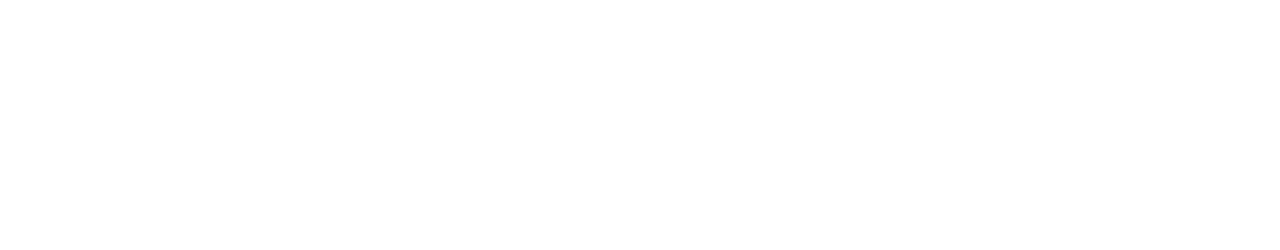
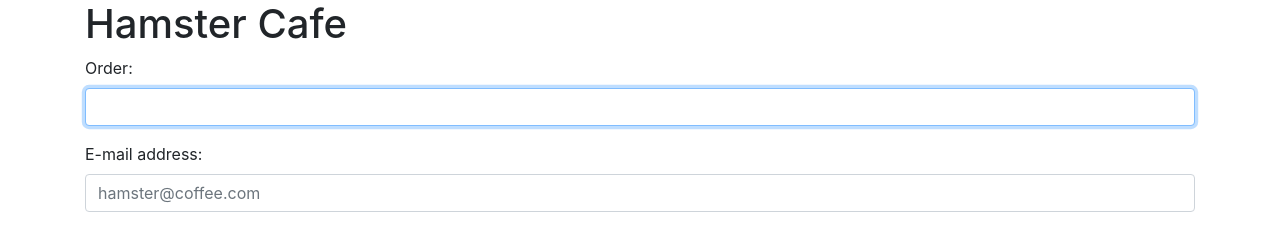
Before and after one commit to HamsterBay/cafe-hamster, a plain HTML site: page index.html in a window 1280 px wide. Drawn offline with nearby package versions, Linux system fonts and the light colour scheme.

Commit message:
Start working on UI.

```diff
--- a/index.html
+++ b/index.html
@@ -2,9 +2,30 @@
 <html>
   <head>
     <meta charset="utf-8">
-    <title>Cafe Hamster</title>
+    <title>Café Hamster</title>
+    <link rel="stylesheet" href="https://cdnjs.cloudflare.com/ajax/libs/twitter-bootstrap/4.0.0/css/bootstrap.css" />
   </head>
-  <body>
+  <body class="container">
+    <header>
+      <h1>Hamster Cafe</h1>
+    </header>
+    <section>
+      <div class="panel panel-default">
+        <div class="panel-body">
+        <form data-order="formular">
+          <div class="form-group">
+            <label for="coffeeOrder">Order:</label>
+            <input class="form-control" name="coffee" id="coffeeOrder" autofocus>
+          </div>
+          <div class="form-group">
+            <label for="putEmail">E-mail address:</label>
+            <input class="form-control" type="email" name="emailAddress" id="putEmail" value="" placeholder="hamster@coffee.com">
+          </div>
+        </form>
+      </div>
+      </div>
+    </section>
+
   <script src="scripts/database.js" charset="utf-8"></script>
   <script src="scripts/barista.js" charset="utf-8"></script>
   <script src="scripts/main.js" charset="utf-8"></script>
```
